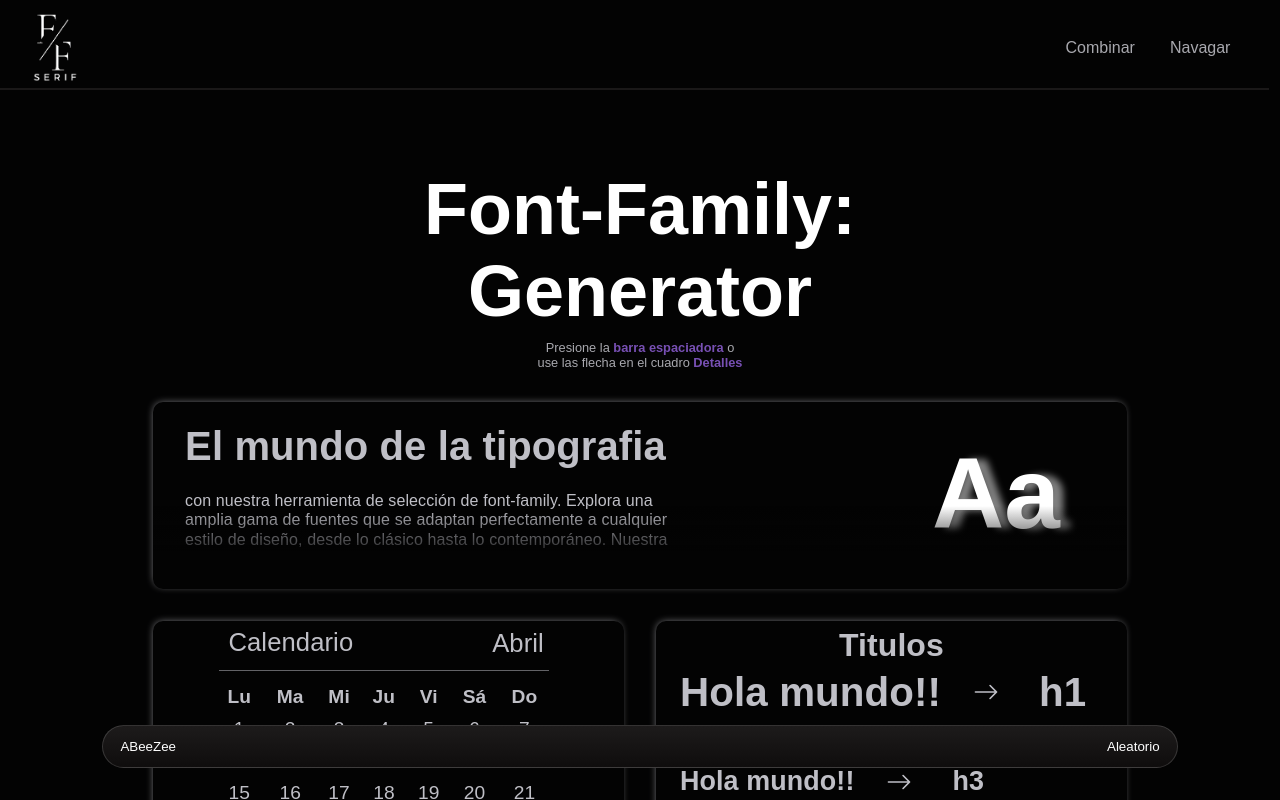
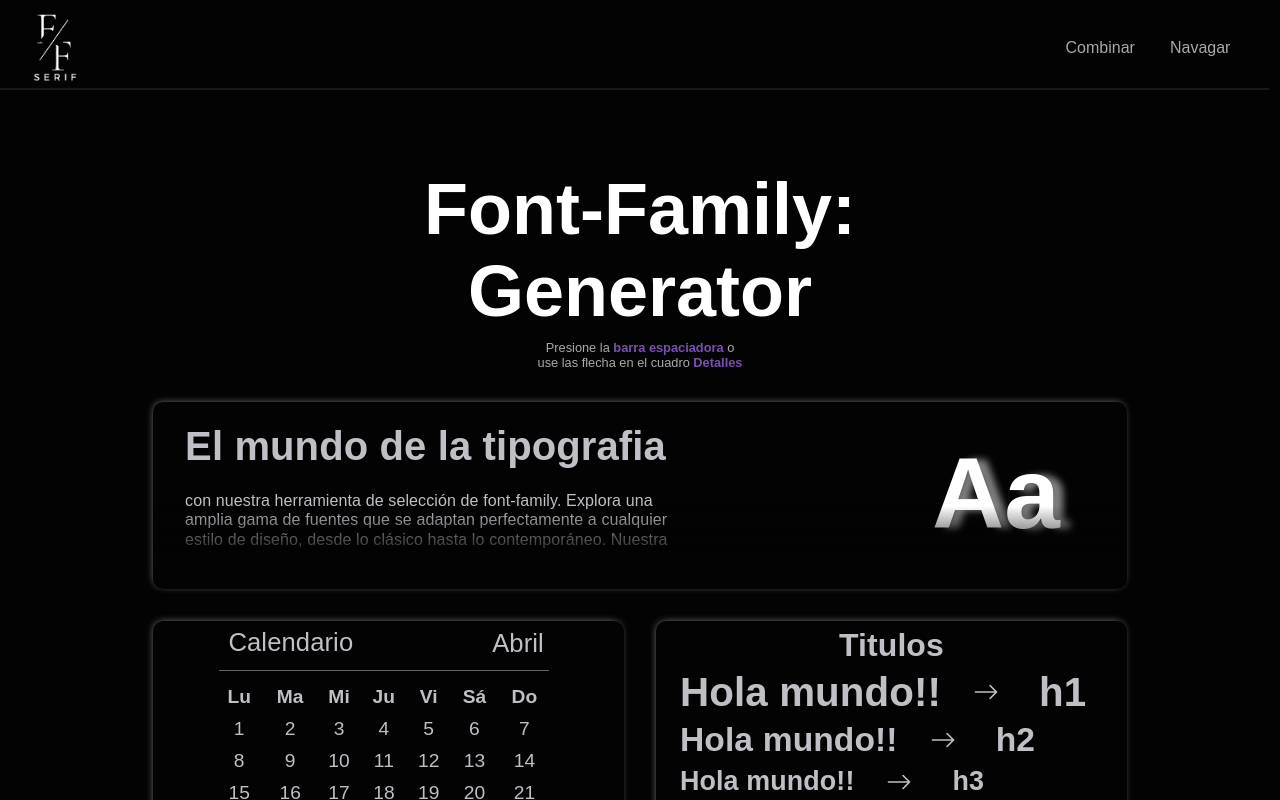
Before and after one commit to Alan-Ribeca/Font-Family, a React (Vite) app: page / in a window 1280 px wide. Shown: the top 800 px of the page. Built offline with nearby package versions, Linux system fonts and the light colour scheme; no server answers; a web font is replaced by a local one.

Commit message:
terminando el boton para el movil

```diff
--- a/src/components/footer/footer.scss
+++ b/src/components/footer/footer.scss
@@ -1,6 +1,6 @@
 .footer {
   margin: 3rem 0 2rem 0;
-  height: 130px;
+  height: 206px;
 
   .hrFooter {
     border: 0.5px solid rgba(192, 176, 176, 0.116);
--- a/src/components/gridCuatro/BtnMovil.jsx
+++ b/src/components/gridCuatro/BtnMovil.jsx
@@ -2,11 +2,11 @@ import { counterContext } from "../../context/counterContext";
 import { useContext } from "react";
 
 export const BtnMovil = () => {
-  const { selectedFont } = useContext(counterContext);
+  const { selectedFont, handleClick } = useContext(counterContext);
 
   return (
     <>
-      <button className="aleatorio">
+      <button className="aleatorio" onClick={handleClick}>
         {" "}
         <span className="nombreDeLaFuente">
           {selectedFont ? selectedFont : "ABeeZee"}
--- a/src/components/gridCuatro/gridCuatro.scss
+++ b/src/components/gridCuatro/gridCuatro.scss
@@ -78,13 +78,9 @@
         box-shadow: 0.1em 0.1em 0.6em 0.2em #7b52b9;
       }
     }
-
-
   }
   .aleatorio {
-    display: flex;
-    align-items: center;
-    justify-content: space-between;
+    display: none;
     position: fixed;
     padding: 0px 17px;
     bottom: 4%;
@@ -133,6 +129,13 @@
 @media screen and (max-width: 1000px) {
   .containerGridCuatro {
     width: 50%;
+
+    .aleatorio {
+      display: block;
+      display: flex;
+      align-items: center;
+      justify-content: space-between;
+    }
   }
 }
 
```
